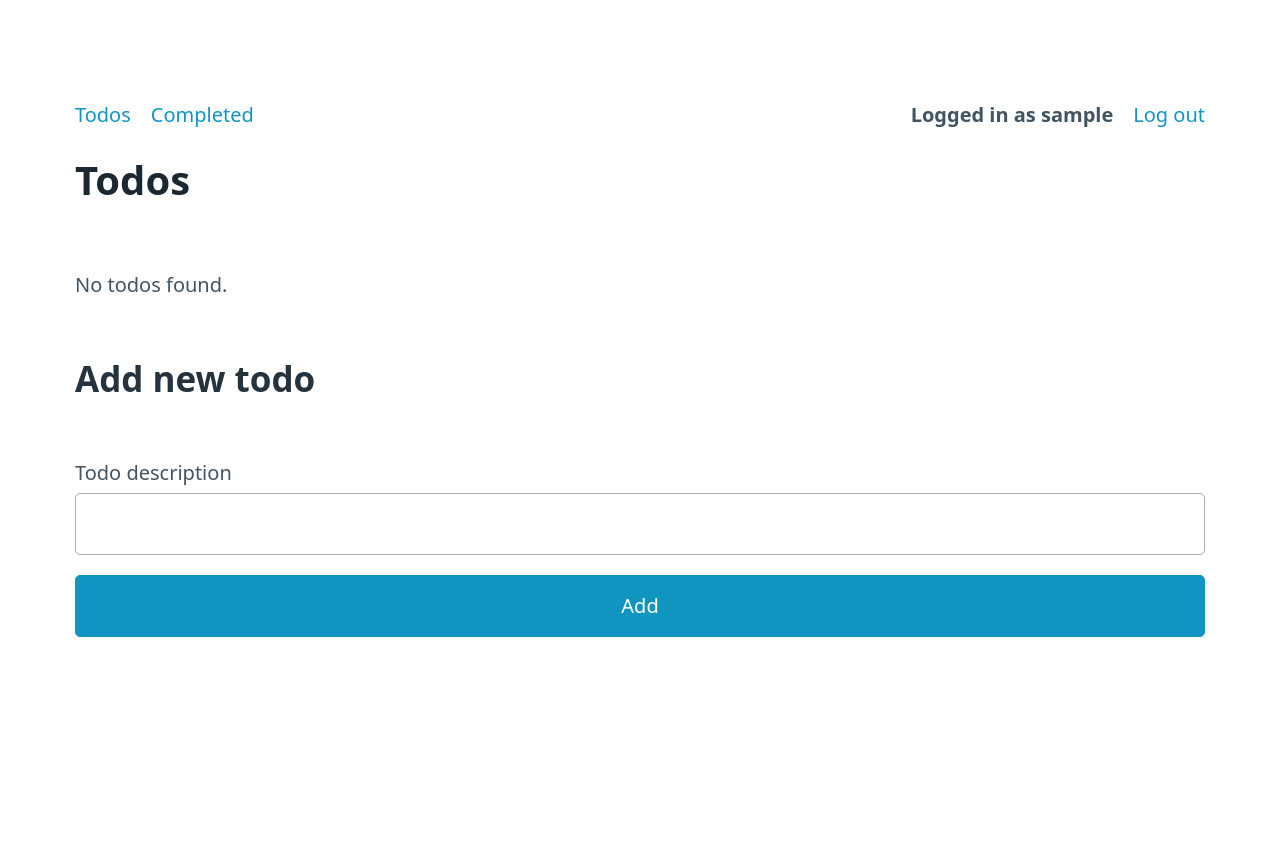
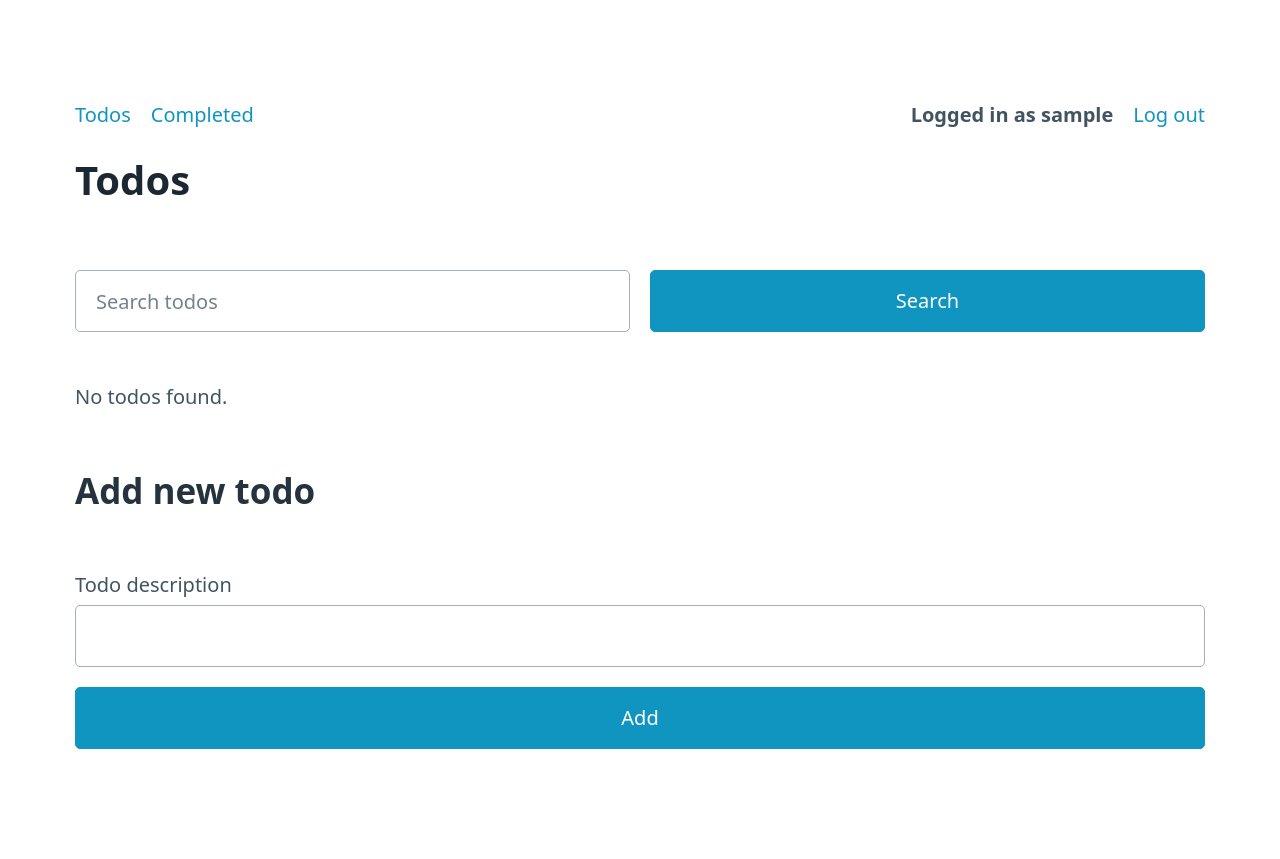
Before and after one commit to joelkur/cyber-security-project-1, a Django app: page / in a window 1280 px wide. Before the commit the page ends 637 px from the top, so only its background shows below. Run offline with Django 4.2, Linux system fonts and the light colour scheme; the visitor is signed in with stand-in values (Sample User, id 1); data that the repository does not hold is empty.

Commit message:
Add search and delete functionality

```diff
--- a/todoapp/templates/todos.html
+++ b/todoapp/templates/todos.html
@@ -7,11 +7,18 @@
 {% block content %}
 <h1>Todos</h1>
 
+<form method="GET">
+  <div class="grid">
+    <input id="search" name="search" placeholder="Search todos" />
+    <button type="submit">Search</button>
+  </div>
+</form>
+
 {% if todos|length %}
 <ul>
   {% for todo in todos %}
   <li>
-    {{ todo.text }}
+    {{ todo.text|safe }}
     {% if list_completed_todos %}
     <a href="/todos/{{todo.id}}/set-done/?done=False">
     {% else %}
@@ -23,7 +30,7 @@
       Mark undone
       {% endif %}
     </a>
-    <a href="#">Delete</a>
+    <a href="/todos/{{todo.id}}/delete/">Delete</a>
   </li>
   {% endfor %}
 </ul>
--- a/todoapp/urls.py
+++ b/todoapp/urls.py
@@ -1,8 +1,9 @@
 from django.urls import path
 
-from .views import todo_list_view, todo_add_view, todo_set_done
+from .views import todo_list_view, todo_add_view, todo_set_done, todo_delete
 
 urlpatterns = [
+    path("todos/<int:todo_id>/delete/", todo_delete, name="todo_delete"),
     path(
         "todos/completed/",
         todo_list_view,
--- a/todoapp/views.py
+++ b/todoapp/views.py
@@ -1,19 +1,20 @@
 from django.shortcuts import redirect, render
 from django.contrib.auth.decorators import login_required
-from django.db import connection
 from .models import Todo
 
 
 @login_required
+def todo_delete(request, todo_id):
+    Todo.objects.filter(pk=todo_id).delete()
+    return redirect("/")
+
+
+@login_required
 def todo_set_done(request, todo_id):
-    is_done = request.GET.get("done", True)
-
-    with connection.cursor() as cursor:
-        cursor.execute(
-            "UPDATE todoapp_todo SET done = %s WHERE id = %s", [is_done, str(todo_id)]
-        )
-
-    return redirect("/" if not is_done else "/todos/completed/")
+    todo = Todo.objects.get(pk=todo_id)
+    todo.done = not todo.done
+    todo.save()
+    return redirect("/" if todo.done else "/todos/completed/")
 
 
 @login_required
@@ -26,8 +27,9 @@ def todo_add_view(request):
 
 @login_required
 def todo_list_view(request, list_completed_todos=False):
-    todos = Todo.objects.filter(user=request.user, done=list_completed_todos)
-
+    search = request.GET.get("search", "")
+    query = f"SELECT id, text, done FROM todoapp_todo WHERE user_id = {request.user.id} AND done = {list_completed_todos} AND text LIKE '%{search}%'"
+    todos = Todo.objects.raw(query)
     return render(
         request,
         "todos.html",
```
